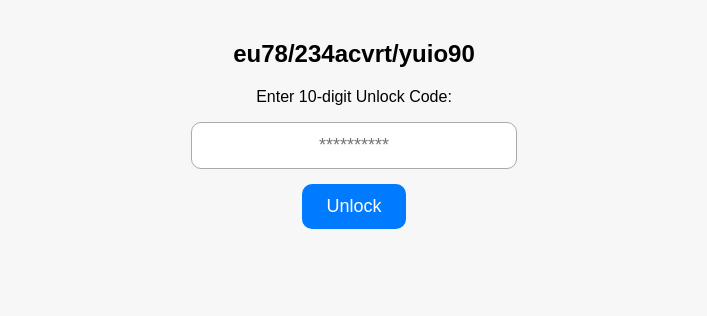
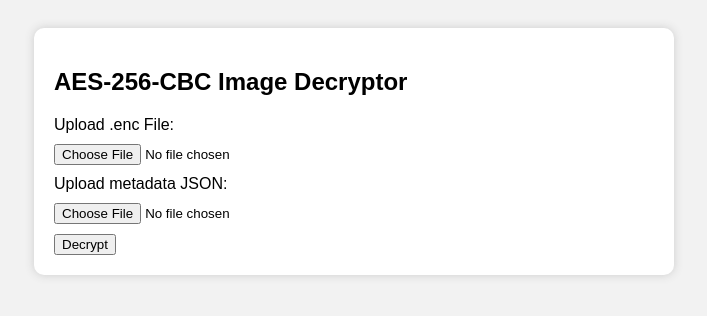
Before and after one commit to sfsmathuraEdunexttechnologies/img, a plain HTML site: page index.html in a window 1280 px wide. Shown: the whole page, without its empty margins (286-993 px from the left). Drawn offline with Linux system fonts and the light colour scheme.

Commit message:
Update index.html

```diff
--- a/index.html
+++ b/index.html
@@ -2,115 +2,117 @@
 <html>
 
 <head>
-    <title>euti-7dfg6re-9v0ert-3er4rt5tvh-op</title>
-    <meta name="viewport" content="width=device-width, initial-scale=1.0">
-
+    <title>AES-256-CBC Image Decryptor</title>
     <style>
         body {
             font-family: Arial;
-            text-align: center;
-            margin: 0;
             padding: 20px;
-            background: #f7f7f7;
+            background: #f2f2f2;
         }
 
-        #secretImage {
-            width: 100%;
-            max-width: 450px;
-            height: auto;
-            display: none;
-            border-radius: 12px;
-            box-shadow: 0 4px 12px rgba(0, 0, 0, 0.2);
+        .box {
+            background: white;
+            padding: 20px;
+            border-radius: 10px;
+            max-width: 600px;
+            margin: auto;
+            box-shadow: 0 0 10px #ccc;
         }
 
         input {
-            padding: 12px;
-            width: 80%;
-            max-width: 300px;
-            font-size: 18px;
-            border-radius: 10px;
-            border: 1px solid #aaa;
-            outline: none;
-            text-align: center;
-            margin-bottom: 15px;
+            margin: 10px 0;
         }
 
-        button {
-            padding: 12px 24px;
-            font-size: 18px;
-            border: none;
+        img {
+            max-width: 100%;
+            margin-top: 20px;
             border-radius: 10px;
-            background: #007bff;
-            color: white;
-            cursor: pointer;
-        }
-
-        button:active {
-            transform: scale(0.97);
-        }
-
-        #lockArea {
-            margin-bottom: 25px;
         }
     </style>
 </head>
 
 <body>
+    <div class="box">
+        <h2>AES-256-CBC Image Decryptor</h2>
 
-    <h2>eu78/234acvrt/yuio90</h2>
+        <label>Upload .enc File:</label><br>
+        <input type="file" id="encFile"><br>
 
-    <!-- LOGIN / LOCK SCREEN -->
-    <div id="lockArea">
-        <p>Enter 10-digit Unlock Code:</p>
-        <input type="text" id="unlockCode" maxlength="10" placeholder="**********">
-        <br>
-        <button onclick="unlock()">Unlock</button>
+        <label>Upload metadata JSON:</label><br>
+        <input type="file" id="jsonFile"><br>
+
+        <button onclick="decryptNow()">Decrypt</button>
+
+        <div id="status"></div>
+
+        <img id="outputImage" style="display:none;">
     </div>
+    <script>
+        async function decryptNow() {
+            const encInput = document.getElementById("encFile").files[0];
+            const jsonInput = document.getElementById("jsonFile").files[0];
+            const status = document.getElementById("status");
 
-    <img id="secretImage" src="WhatsApp Image 2025-11-25 at 17.42.32_b8345862.jpg" alt="secret">
-    <div id="message"></div>
-
-    <script>
-        const CORRECT_CODE = "5302428445"; // 🔒 SET YOUR 10-DIGIT CODE HERE
-
-        const image = document.getElementById("secretImage");
-        const message = document.getElementById("message");
-        const lockArea = document.getElementById("lockArea");
-
-        const alreadySeen = localStorage.getItem("image_seen");
-
-        // Already viewed?
-        if (alreadySeen === "yes") {
-            lockArea.style.display = "none";
-            message.innerHTML = "❌ You only see once a image, sorry there is no use to refresh. . .";
-        }
-
-        function unlock() {
-            const input = document.getElementById("unlockCode").value;
-
-            if (input.length !== 10) {
-                alert("❗ Enter exactly 10 digits.");
+            if (!encInput || !jsonInput) {
+                status.innerHTML = "<p style='color:red'>Please select both files.</p>";
                 return;
             }
 
-            if (input !== CORRECT_CODE) {
-                alert("❌ Incorrect code!");
-                return;
+            // Read encrypted file
+            const encryptedArrayBuffer = await encInput.arrayBuffer();
+
+            // Read metadata JSON
+            const jsonText = await jsonInput.text();
+            const meta = JSON.parse(jsonText);
+
+            // ⚠ IMPORTANT: Remove spaces, newlines, tabs, etc.
+            const keyHex = meta.key.replace(/[^a-fA-F0-9]/g, "");
+            const ivHex = meta.iv.replace(/[^a-fA-F0-9]/g, "");
+
+            // Convert hex → Uint8Array
+            function hexToBytes(hex) {
+                const bytes = new Uint8Array(hex.length / 2);
+                for (let i = 0; i < hex.length; i += 2) {
+                    bytes[i / 2] = parseInt(hex.substr(i, 2), 16);
+                }
+                return bytes;
             }
 
-            // Hide lock area
-            lockArea.style.display = "none";
+            const keyBytes = hexToBytes(keyHex);
+            const ivBytes = hexToBytes(ivHex);
 
-            // Show image
-            image.style.display = "block";
-            message.innerHTML = "Don't take screenshot Bro . . .";
+            console.log("Key length:", keyBytes.length, "bytes");
+            console.log("IV length:", ivBytes.length, "bytes");
 
-            // Hide after 2 sec and block permanently
-            setTimeout(() => {
-                image.style.display = "none";
-                message.innerHTML = "⛔ Image hidden forever on this device.";
-                localStorage.setItem("image_seen", "yes");
-            }, 8000);
+            // Import AES key
+            const cryptoKey = await crypto.subtle.importKey(
+                "raw",
+                keyBytes,
+                { name: "AES-CBC" },
+                false,
+                ["decrypt"]
+            );
+
+            try {
+                const decryptedBuffer = await crypto.subtle.decrypt(
+                    { name: "AES-CBC", iv: ivBytes },
+                    cryptoKey,
+                    encryptedArrayBuffer
+                );
+
+                const blob = new Blob([decryptedBuffer]);
+                const imgURL = URL.createObjectURL(blob);
+
+                const img = document.getElementById("outputImage");
+                img.src = imgURL;
+                img.style.display = "block";
+
+                status.innerHTML = "<p style='color:green'>✔ Image successfully decrypted!</p>";
+
+            } catch (err) {
+                console.error(err);
+                status.innerHTML = "<p style='color:red'>❌ Decryption failed (wrong key/IV or corrupted file)</p>";
+            }
         }
     </script>
 
```
